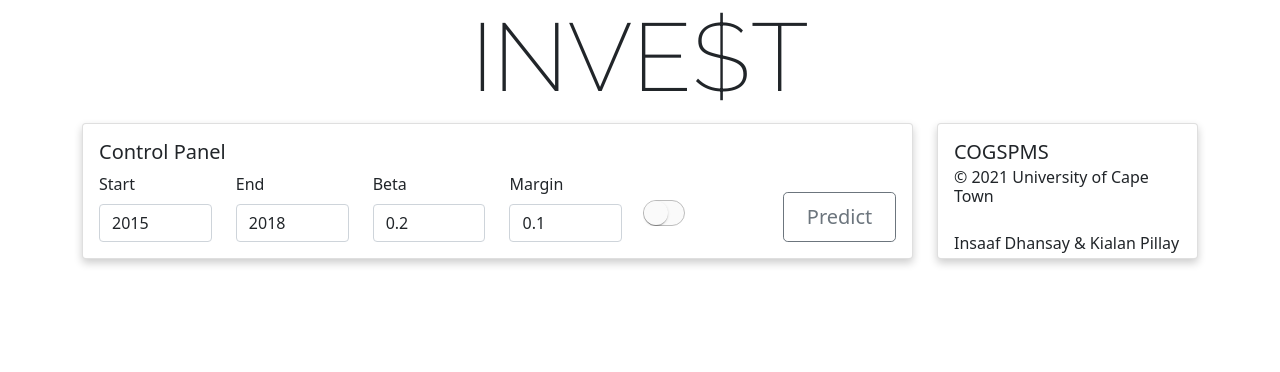
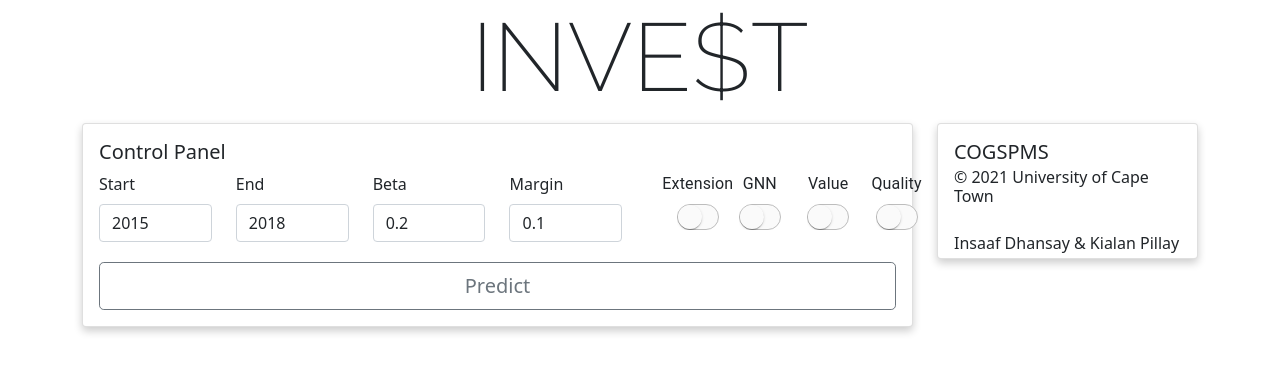
Before and after one commit to kialanpillay/cogspms, a React (Create React App) app in the folder web/: page / in a window 1280 px wide. Shown: the top 372 px of the page. Built offline with nearby package versions, Linux system fonts and the light colour scheme; a web font is replaced by a local one.

Commit message:
add new handlers

```diff
--- a/web/src/App.js
+++ b/web/src/App.js
@@ -73,8 +73,10 @@ export default class App extends Component {
             portfolio: null,
             extension: false,
             gnn: false,
-            value: false,
+            value: false, //set ablation and network == 'v' before create payload
             quality: false,
+            disabled: false,
+
         };
         this.handleChange = this.handleChange.bind(this);
     }
@@ -82,10 +84,36 @@ export default class App extends Component {
     handleChange = (event) => {
         this.setState({[event.target.name]: Number(event.target.value), portfolio: null});
     };
+    handleExtension = (event) => {
+        this.setState({[event.target.name]: !this.state[event.target.name], portfolio: null});
+        console.log({[event.target.name]: !this.state[event.target.name]});
+        if (this.state.extension==true ){
+            this.setState({disabled:this.state.disabled=true}) ;
+            console.log(this.state.disabled);
+        }else{
+            this.setState({disabled:this.state.disabled=false})
+        }
 
-    handleSwitch = (event) => {
+    };
+    handleGnn = (event) => {
         this.setState({[event.target.name]: !this.state[event.target.name], portfolio: null});
+        if (this.state.gnn==true ){
+            this.setState({gnn:this.state.gnn=true}) ;
+            console.log(this.state.gnn);
+        }else{
+            this.setState({gnn:this.state.gnn=false})
+        }
+
     };
+     handleValue = (event) => {
+        this.setState({[event.target.name]: !this.state[event.target.name], portfolio: null});
+        this.setState({value:this.state.value=true})
+    };
+      handleQuality = (event) => {
+        this.setState({[event.target.name]: !this.state[event.target.name], portfolio: null});
+        this.setState({quality:this.state.quality=true})
+    };
+
 
     getInvestmentPortfolio = () => {
         const endpoint = `http://127.0.0.1:5000/invest/`;
@@ -186,7 +214,7 @@ export default class App extends Component {
                                                     </Form.Control>
                                                 </Form.Group>
                                             </Col>
-                                            <Col lg={2} md={6} xs={6}>
+                                            <Col lg={2} md={6} xs={6} >
                                                 <Form.Group>
                                                     <Form.Label>Margin</Form.Label>
                                                     <Form.Control name="margin" as="select" onChange={this.handleChange}
@@ -197,17 +225,66 @@ export default class App extends Component {
                                                     </Form.Control>
                                                 </Form.Group>
                                             </Col>
-                                            <Col style={{margin: "20px 0 0 0"}}>
+                                            <Col lg={1} md={3} xs={3}>
+                                                <FormControlLabel
+                                                        control={
+                                                        <IOSSwitch
+                                                            checked={this.state.extension}
+                                                            onChange={this.handleExtension}
+                                                            name="extension"
+
+                                                        />
+
+                                                    }
+                                                    label="Extension"
+                                                    labelPlacement="top"
+                                                />
+                                            </Col>
+                                            <Col lg={1} md={3} xs={3} >
                                                 <FormControlLabel
                                                     control={
                                                         <IOSSwitch
-                                                            checked={this.state.extension}
-                                                            onChange={this.handleSwitch}
-                                                            name="extension"
+                                                            checked={this.state.gnn}
+                                                            onChange={this.handleGnn}
+                                                            name="gnn"
                                                         />
+
                                                     }
+                                                    label="GNN"
+                                                    labelPlacement="top"
                                                 />
                                             </Col>
+                                            <Col lg={1} md={3} xs={3}>
+                                                <FormControlLabel
+                                                    control={
+                                                        <IOSSwitch
+                                                            checked={this.state.value}
+                                                            onChange={this.handleValue}
+                                                            name="value"
+                                                            disabled = {this.state.disabled}
+                                                        />
+
+                                                    }
+                                                    label="Value"
+                                                    labelPlacement="top"
+                                                />
+                                            </Col>
+                                               <Col lg={1} md={3} xs={3} >
+                                                <FormControlLabel
+                                                    control={
+                                                        <IOSSwitch
+                                                            checked={this.state.quality}
+                                                            onChange={this.handleQuality}
+                                                            name="quality"
+                                                            disabled = {this.state.disabled}
+                                                        />
+
+                                                    }
+                                                    label="Quality"
+                                                    labelPlacement="top"
+                                                />
+                                            </Col>
+
                                             <Col style={{margin: "20px 0 0 0"}}>
                                                 <Button size="lg" variant="outline-secondary"
                                                         style={{width: "100%", height: "100%"}}
```
